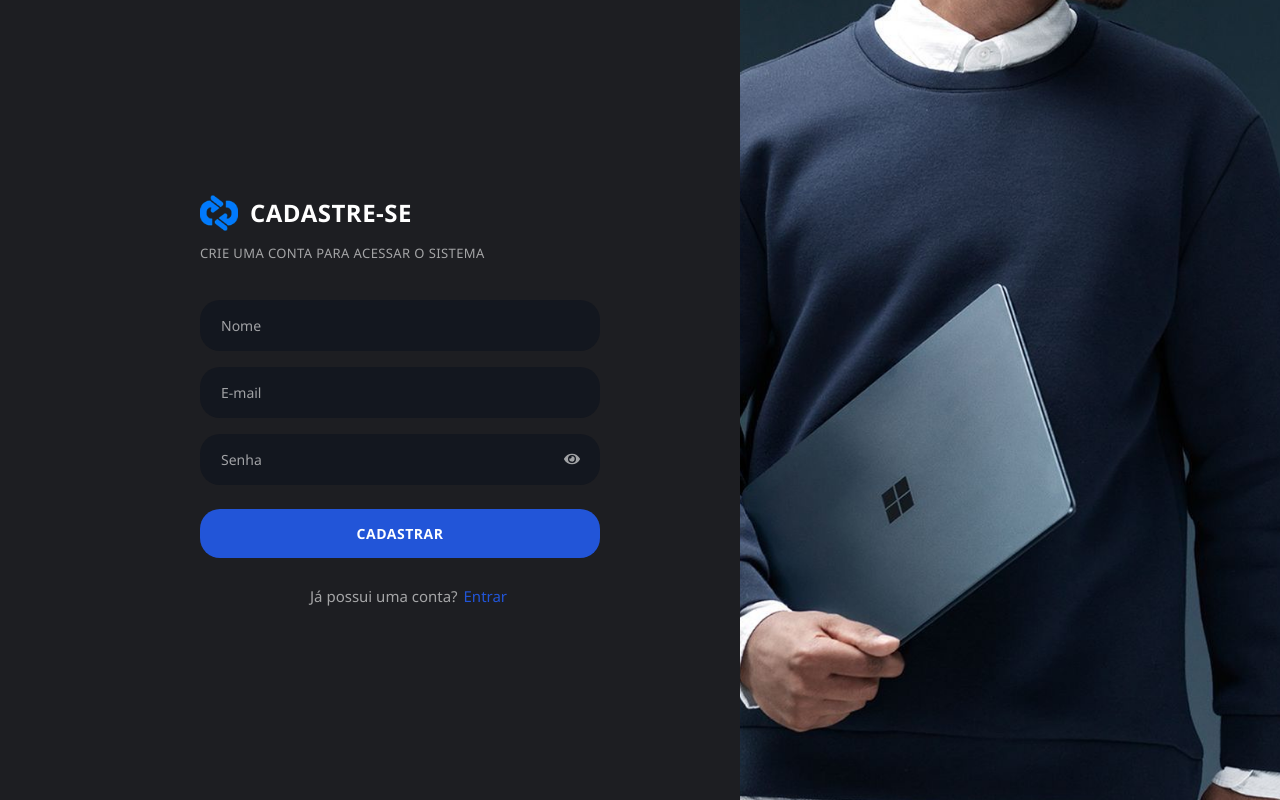
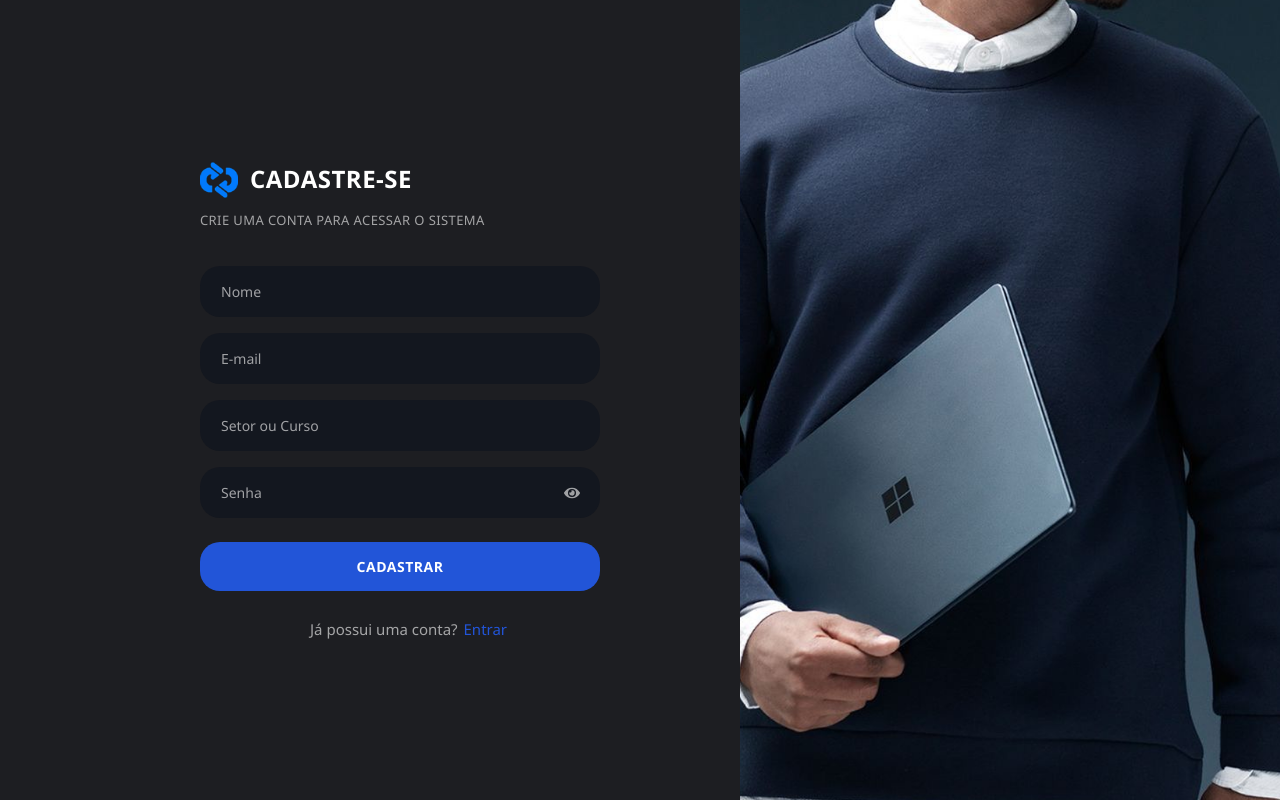
Before and after one commit to mateus-gondev/Gestao_Inteligente, a React (Vite) app: page /cadastro in a window 1280 px wide. Built offline with nearby package versions, Linux system fonts and the light colour scheme.

Commit message:
Criação do campo Setor_Curso em cadastro

```diff
--- a/src/pages/Auth/cadastro.jsx
+++ b/src/pages/Auth/cadastro.jsx
@@ -10,6 +10,7 @@ function Cadastro() {
   const location = useLocation();
   const [nome, setNome] = useState("");
   const [email, setEmail] = useState("");
+  const [setor_curso, setSetor_curso] = useState("");
   const [senha, setSenha] = useState("");
   const [mostrarSenha, setMostrarSenha] = useState(false);
 
@@ -20,7 +21,7 @@ function Cadastro() {
 
   function handleSubmit(e) {
     e.preventDefault();
-    console.log({ nome, email, senha });
+    console.log({ nome, email, setor_curso, senha });
   }
 
   return (
@@ -55,6 +56,14 @@ function Cadastro() {
             value={email}
             onChange={(e) => setEmail(e.target.value)}
             autoComplete="email"
+            required
+          />
+
+          <input
+            type="text"
+            placeholder="Setor ou Curso"
+            value={setor_curso}
+            onChange={(e) => setSetor_curso(e.target.value)}
             required
           />
 
```
